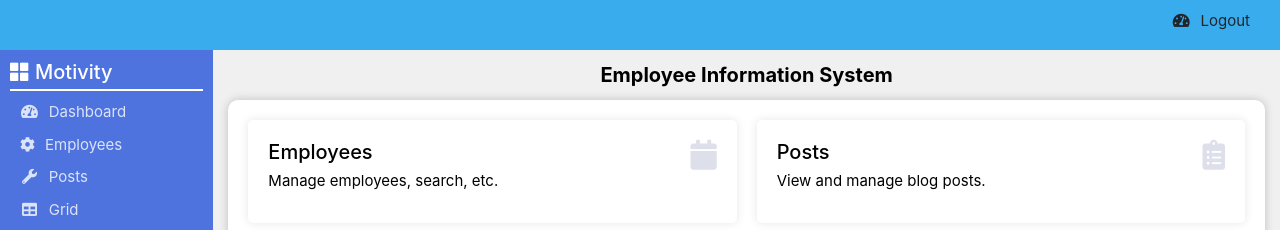
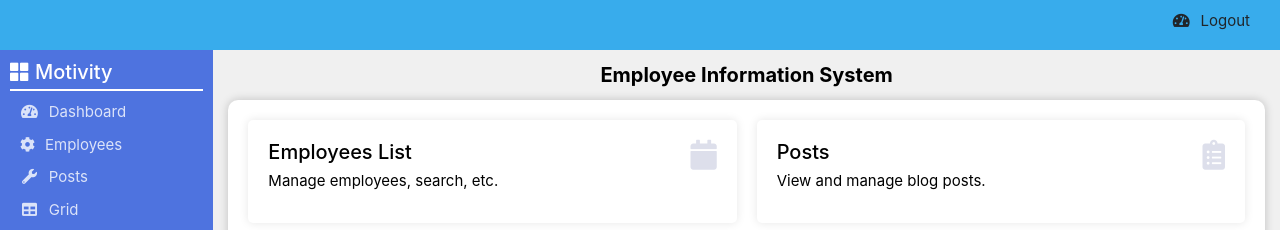
Before and after one commit to vignesh-msc/deploymyapp, an Angular app: page /dashboard in a window 1280 px wide. Shown: the top 230 px of the page. Built offline with nearby package versions, Linux system fonts and the light colour scheme; sample sign-in values are in the browser's storage.

Commit message:
testing git

```diff
--- a/src/dashboard/dashboard/dashboard.component.html
+++ b/src/dashboard/dashboard/dashboard.component.html
@@ -1,8 +1,7 @@
 <div class="dashboard-container elements">
     <div class="dashboard-box"routerLink="/employee">
-
       <div class="dev-items">
-        <h2>Employees</h2>
+        <h2>Employees List</h2>
         <i class="fas fa-calendar fa-2x text-gray-300"></i>
       </div>
       <p>Manage employees, search, etc.</p>
```
